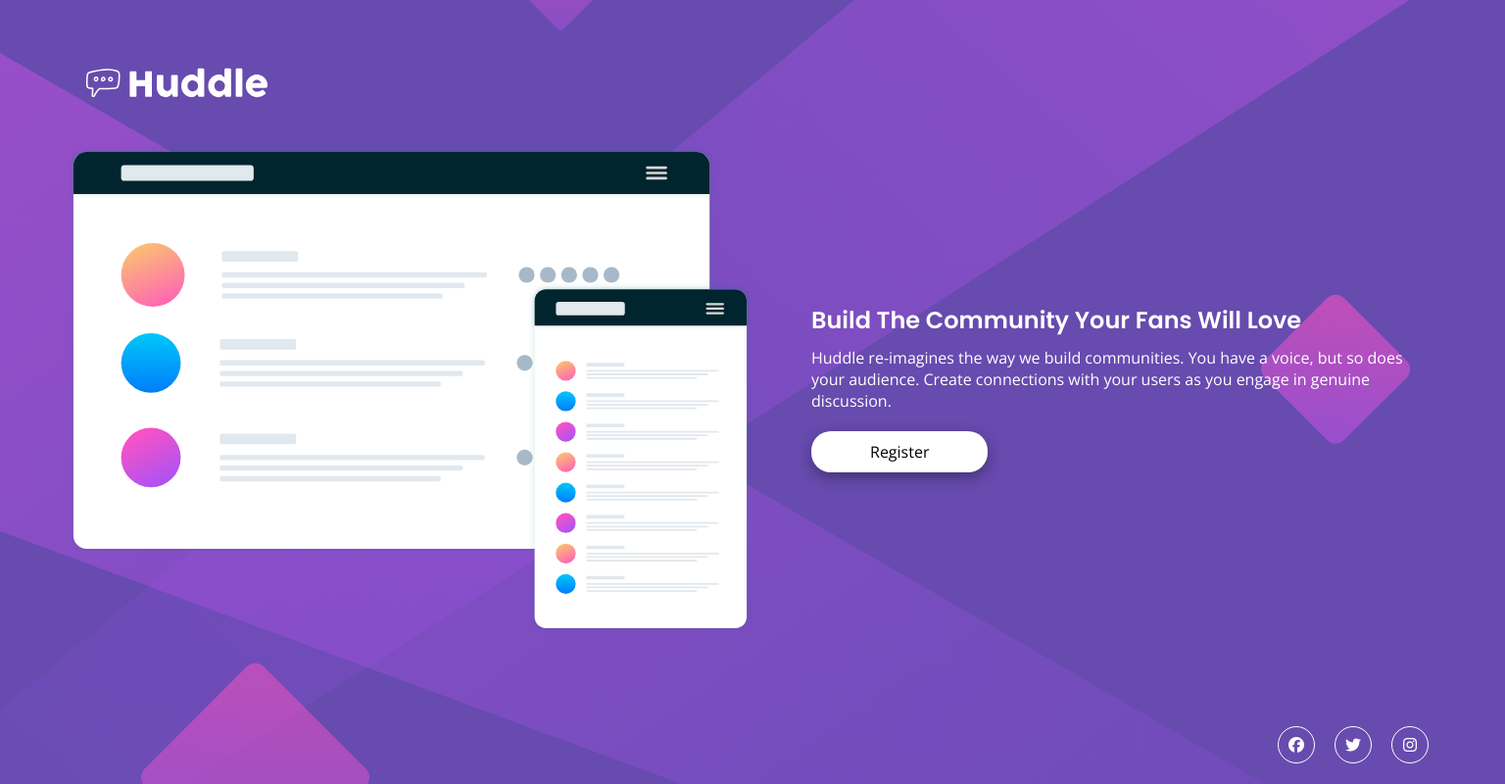
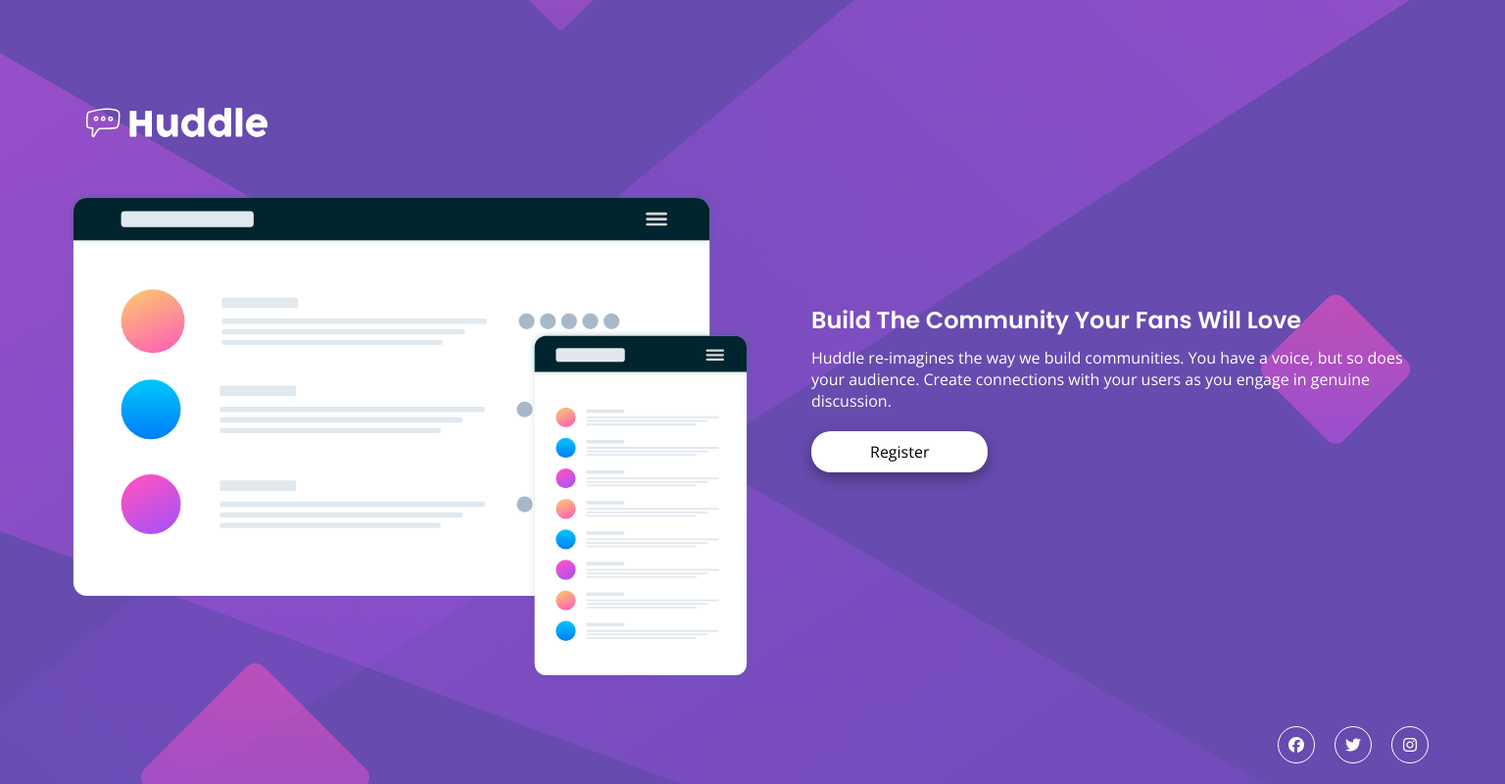
Before and after one commit to patryk468/Huddle-landing-page, a plain HTML site: page index.html in a window 1536 px wide. Shown: the whole page at 98% size. Drawn offline with nearby package versions, Linux system fonts and the light colour scheme.

Commit message:
little style change

```diff
--- a/style.css
+++ b/style.css
@@ -106,7 +106,7 @@ a {
     }
 
     .wrapper {
-        height: 100vh;
+        min-height: 100vh;
         display: flex;
         justify-content: center;
         align-items: center;
@@ -114,8 +114,6 @@ a {
     }
 
     .logo {
-        position: absolute;
-        top: 5%;
         width: 200px;
     }
 
@@ -154,6 +152,7 @@ a {
 
     .logo {
         margin: 10px 10px 0 0;
+        width: 100px;
     }
 
     .register {
```
